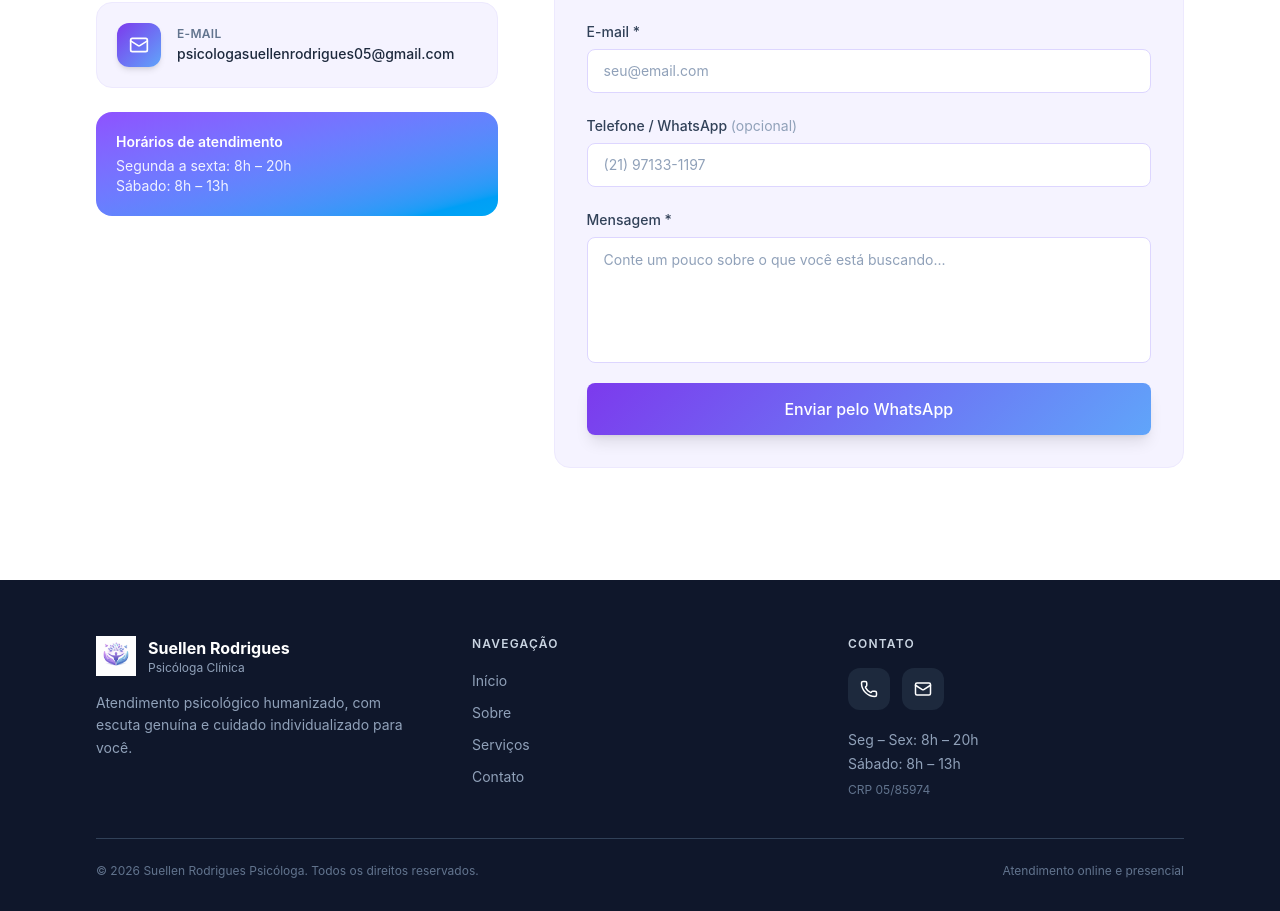
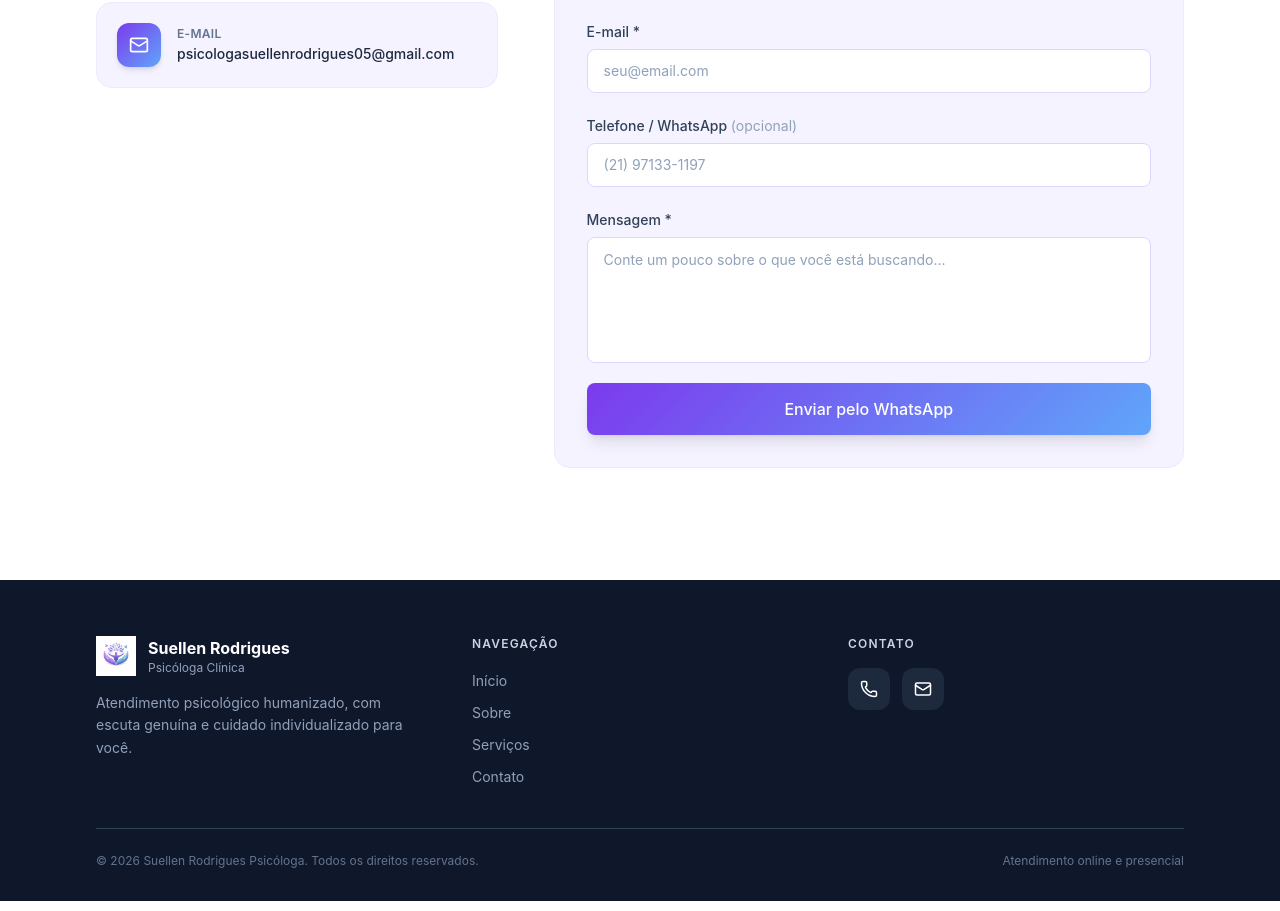
Before and after one commit to chrmartins/suellen-site, a React (Vite) app: page / in a window 1280 px wide. Shown: the part 3194-4105 px from the top of the page. Built offline with nearby package versions, Linux system fonts and the light colour scheme.

Commit message:
fix: ajuste horario

```diff
--- a/src/components/Contact.tsx
+++ b/src/components/Contact.tsx
@@ -1,6 +1,5 @@
 import { Button } from "@/components/ui/button";
 import { Input } from "@/components/ui/input";
-import { InstagramIcon } from "@/components/ui/instagram-icon";
 import { Label } from "@/components/ui/label";
 import { Textarea } from "@/components/ui/textarea";
 import { contactSchema, type ContactFormData } from "@/lib/contactSchema";
@@ -97,13 +96,13 @@ export default function Contact() {
             ))}
 
             {/* Availability note */}
-            <div className="p-5 rounded-2xl bg-gradient-to-br from-violet-500 to-sky-500 text-white">
+            {/* {/* <div className="p-5 rounded-2xl bg-gradient-to-br from-violet-500 to-sky-500 text-white">
               <p className="font-semibold text-sm mb-1">
                 Horários de atendimento
               </p>
               <p className="text-sm opacity-90">Segunda a sexta: 8h – 20h</p>
               <p className="text-sm opacity-90">Sábado: 8h – 13h</p>
-            </div>
+            </div> */}
           </div>
 
           {/* Form */}
--- a/src/components/Footer.tsx
+++ b/src/components/Footer.tsx
@@ -84,11 +84,11 @@ export default function Footer() {
               ))}
             </div>
 
-            <div className="mt-5 space-y-1 text-sm text-slate-400">
+            {/* <div className="mt-5 space-y-1 text-sm text-slate-400">
               <p>Seg – Sex: 8h – 20h</p>
               <p>Sábado: 8h – 13h</p>
               <p className="mt-2 text-xs text-slate-500">CRP 05/85974</p>
-            </div>
+            </div> */}
           </div>
         </div>
 
```
